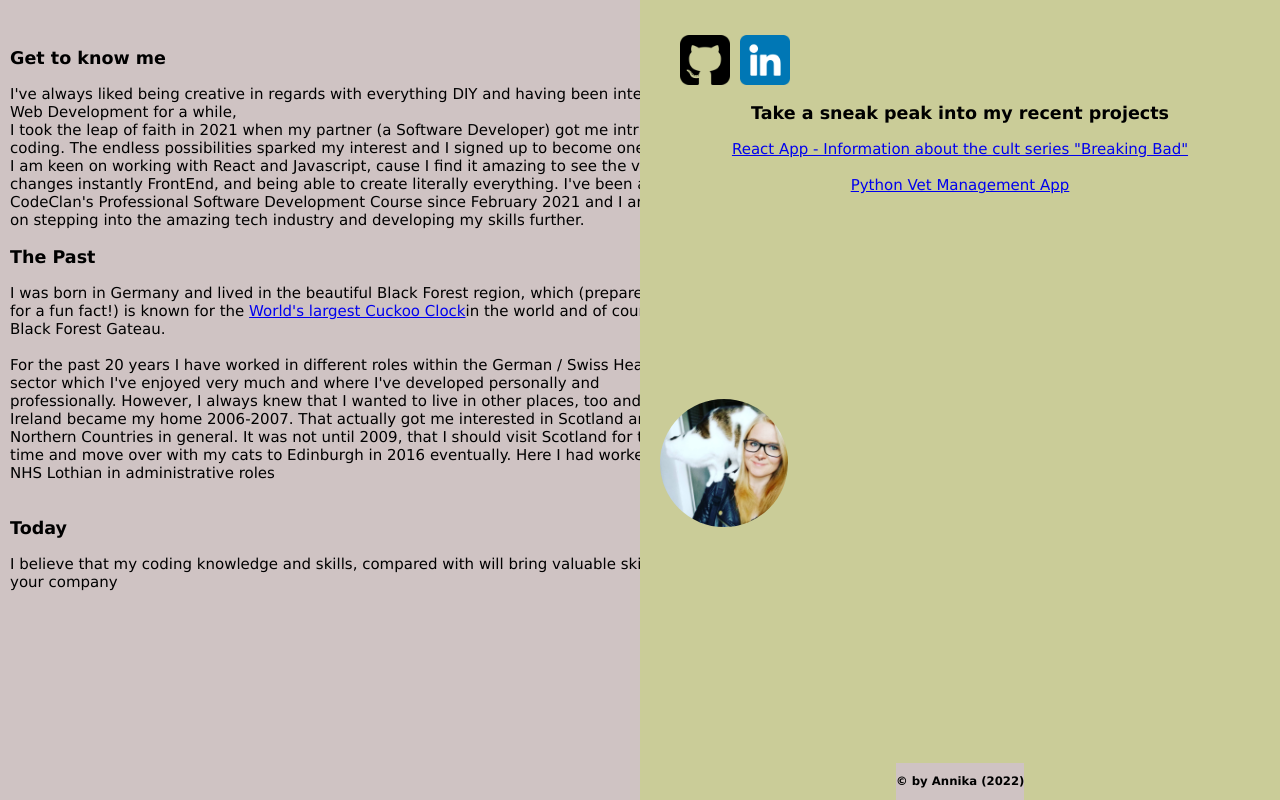
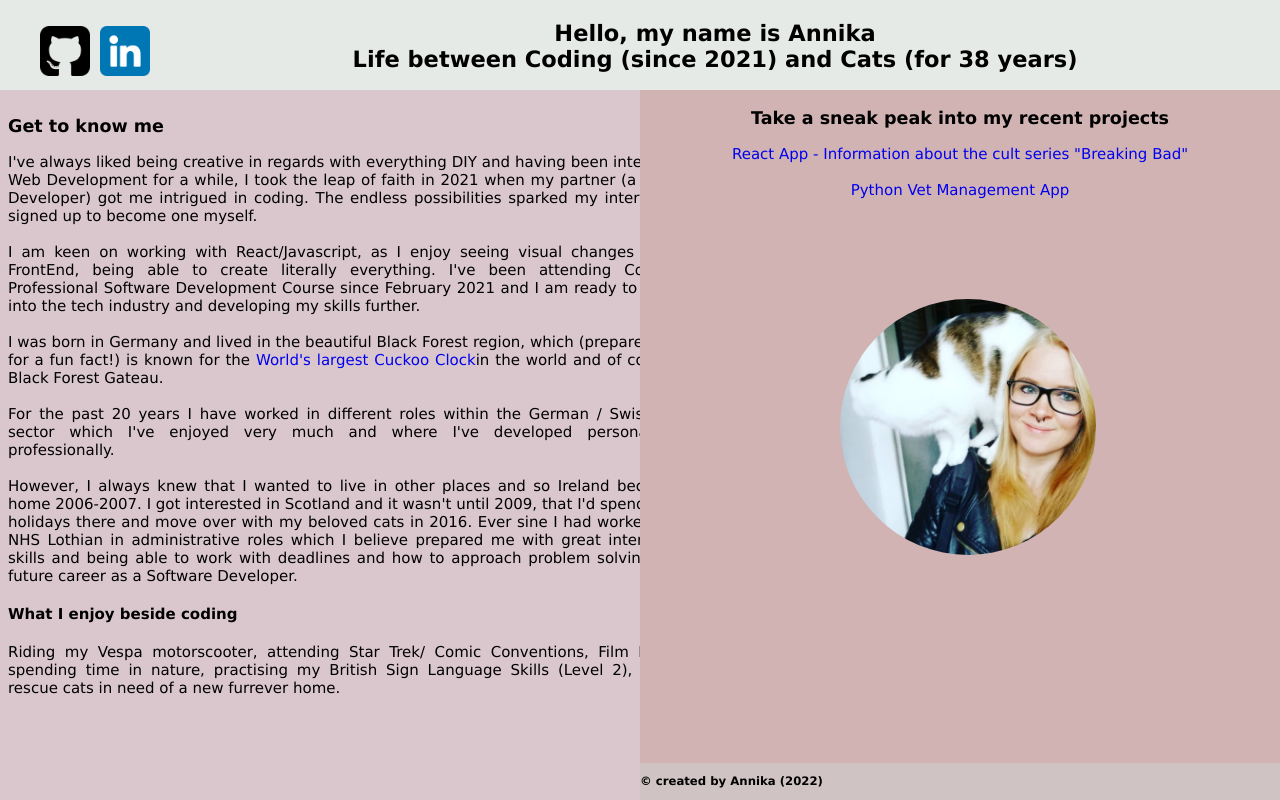
Before and after one commit to AnnikaNeumann/annikaneumann.github.io, a React (Create React App) app: page / in a window 1280 px wide. Built offline with nearby package versions, Linux system fonts and the light colour scheme.

Commit message:
removed dead code, tidied up css

```diff
--- a/src/App.css
+++ b/src/App.css
@@ -1,17 +1,13 @@
 .App {
   text-align: center;
-  background-color: rgb(206, 211, 206);
-
-
+  background-color: rgb(230, 234, 230);
   font-family:'Lucida Sans', 'Lucida Sans Regular', 'Lucida Grande', 'Lucida Sans Unicode', Geneva, Verdana, sans-serif;
   font-size: 15px;
-
-
+  padding-top: 1px;
 }
 
 .header{
   text-align: center;
-  height: 50px;
   /* position:; */
 }
 
@@ -23,6 +19,8 @@ li {
   height: 50px;
   width: 50px;
   float:left;
+  margin-top: 10px;
+
 }
 
 .linkedin{
@@ -31,6 +29,7 @@ li {
   width: 50px;
   float:left;
   margin-left: 10px;
+  margin-top: 10px;
 }
 
 h1{
@@ -39,30 +38,20 @@ h1{
 
 .logoImage{
   border-radius: 70%;
-  width: 20%;
+  width: 40%;
   display:flex;
-  margin-left: 20px;
-  margin-top: 5px;
   position: relative;
-  top:200px;
+  top:100px;
+  left: 200px;
+
 }
-
 
 .about {
   display: flex;
-  align-content: center;
-  padding: 10px;
-  text-align: left;
+  text-align: justify;
+  padding: 8px;
+  text-align:justify;
   width: 700px;
-  height: auto;
-}
-
-
-.About{
-  margin-left: 10px;
-  margin-top: 30px;
-  padding-top: 30px;
-  display:inline-flex;
 
 }
 
@@ -71,9 +60,9 @@ h1{
   background-color: rgb(207, 195, 195);
   font-size: 10px;
   position: fixed;
-  left: 70%;
+  text-align: left;
   bottom: 0%;
-  text-align: center;
+  width: 80%
 }
 
 /* Split the screen in half */
@@ -81,30 +70,31 @@ h1{
   height: 100%;
   width: 50%;
   position: fixed;
-  z-index: 1;
-  top: 0;
-  overflow-x: hidden;
-  padding-top: 20px;
+  /* padding-top: 3px; */
 }
 
 /* Control the left side */
 .left {
   left: 0;
-  background-color: rgb(207, 195, 195);
+  top: 90px;
+  background-color: rgb(218, 199, 205);
 }
 
 .right {
   right: 0;
-  background-color: rgb(202, 204, 152);
+  top: 90px;
+  background-color: rgb(210, 179, 179);
 }
 
-/* If you want the content centered horizontally and vertically */
-.centered {
-  position: absolute;
-  top: 50%;
-  left: 50%;
-  transform: translate(-50%, -50%);
-  text-align: center;
+a:link{
+  text-decoration: none;
 }
-
-/* Style the image inside the centered container, if needed */
+a:visited{
+  text-decoration: none;
+}
+a:hover{
+  text-decoration: none;
+}
+a:active{
+  text-decoration: none;
+}
--- a/src/components/About.js
+++ b/src/components/About.js
@@ -8,17 +8,20 @@ const About = () =>{
         <div className="about">
 
         <section>
-
-        <p><h3>Get to know me</h3>I've always liked being creative in regards with everything DIY and having been interested in Web Development for a while,<br></br>
+        <p><h3>Get to know me</h3>I've always liked being creative in regards with everything DIY and having been interested in Web Development for a while,
         I took the leap of faith in 2021 when my partner (a Software Developer) got me intrigued in coding.
-        The endless possibilities sparked my interest and I signed up to become one myself. <br></br>I am keen on working with React and Javascript,
-            cause I find it amazing to see the visual changes instantly FrontEnd, and being able to create literally everything. I've been attending CodeClan's Professional Software Development Course since February 2021 and I am keen on
-            stepping into the amazing tech industry and developing my skills further.
-            <h3>The Past</h3>I was born in Germany and lived in the beautiful Black Forest region, which (prepare yourself for a fun fact!) is known for the <a href="https://www.atlasobscura.com/places/worlds-largest-cuckoo-clock">World's largest Cuckoo Clock</a>
-             in the world and of course the Black Forest Gateau. <br></br><br></br> For the past 20 years I have worked in different roles within the German / Swiss Health sector which I've enjoyed very much and where I've developed personally and professionally. However, I always knew that I wanted to live in other places, too
-             and so Ireland became my home 2006-2007. That actually got me interested in Scotland and Northern Countries in general. It was not until 2009, that I should visit Scotland for the first time and move over with my cats to Edinburgh in 2016 eventually. Here I had worked for the NHS Lothian in administrative roles <br></br> <br></br><h3>Today</h3>I believe that my coding knowledge and skills, compared with will bring valuable skills to your company
-            </p>
-
+        The endless possibilities sparked my interest and I signed up to become one myself.<br></br><br></br>I am keen on working with React/Javascript,
+        as I enjoy seeing visual changes instantly FrontEnd, being able to create literally everything. I've been attending CodeClan's Professional
+        Software Development Course since February 2021 and I am ready to stepping into the tech industry and developing my skills further.<br></br><br></br>
+        I was born in Germany and lived in the beautiful Black Forest region, which (prepare yourself for a fun fact!) is known for the <a href="https://www.atlasobscura.com/places/worlds-largest-cuckoo-clock">World's largest Cuckoo Clock</a>
+        in the world and of course the Black Forest Gateau. <br></br><br></br> For the past 20 years I have worked in different roles within the German / Swiss Health sector which
+        I've enjoyed very much and where I've developed personally and professionally. <br></br><br></br>
+        However, I always knew that I wanted to live in other places and so Ireland became my home 2006-2007.
+        I got interested in Scotland and it wasn't until 2009, that I'd spend my first holidays there and
+        move over with my beloved cats in 2016. Ever sine I had worked for the NHS Lothian in administrative roles which I believe prepared me with
+        great interpersonal skills and being able to work with deadlines and how to approach problem solving for my future career as a Software Developer. <br></br>
+        <h4>What I enjoy beside coding</h4>Riding my Vespa motorscooter, attending Star Trek/ Comic Conventions, Film Festivals,
+        spending time in nature, practising my British Sign Language Skills (Level 2), fostering rescue cats in need of a new furrever home.</p>
         </section>
         </div>
         </div>
--- a/src/components/Footer.js
+++ b/src/components/Footer.js
@@ -4,7 +4,7 @@ const Footer = () =>{
 
     return(
         <div className="Footer">
-            <h3>© by Annika (2022)</h3>
+            <h3>© created by Annika (2022)</h3>
         </div>
     )
 }
--- a/src/components/Projects.js
+++ b/src/components/Projects.js
@@ -1,6 +1,5 @@
 import React from 'react';
 import Footer from './Footer';
-import Header from './Header';
 const Projects = () =>{
 
 
@@ -8,7 +7,6 @@ const Projects = () =>{
         <>
 
         <div className="split right">
-        <Header/>
 
         <div className="Projects">
         <h3>Take a sneak peak into my recent projects</h3>
--- a/src/container/PortfolioContainer.js
+++ b/src/container/PortfolioContainer.js
@@ -13,7 +13,7 @@ const PortfolioContainer = () =>{
     return(
         <>
         <Header/>
-        <h2>Hello, my name is Annika - <br></br>Life between Coding (since 2021) and Cats (for 38 years)</h2>
+        <h2>Hello, my name is Annika<br></br>Life between Coding (since 2021) and Cats (for 38 years)</h2>
         <About/>
         <br></br>
         <Projects/>
```
